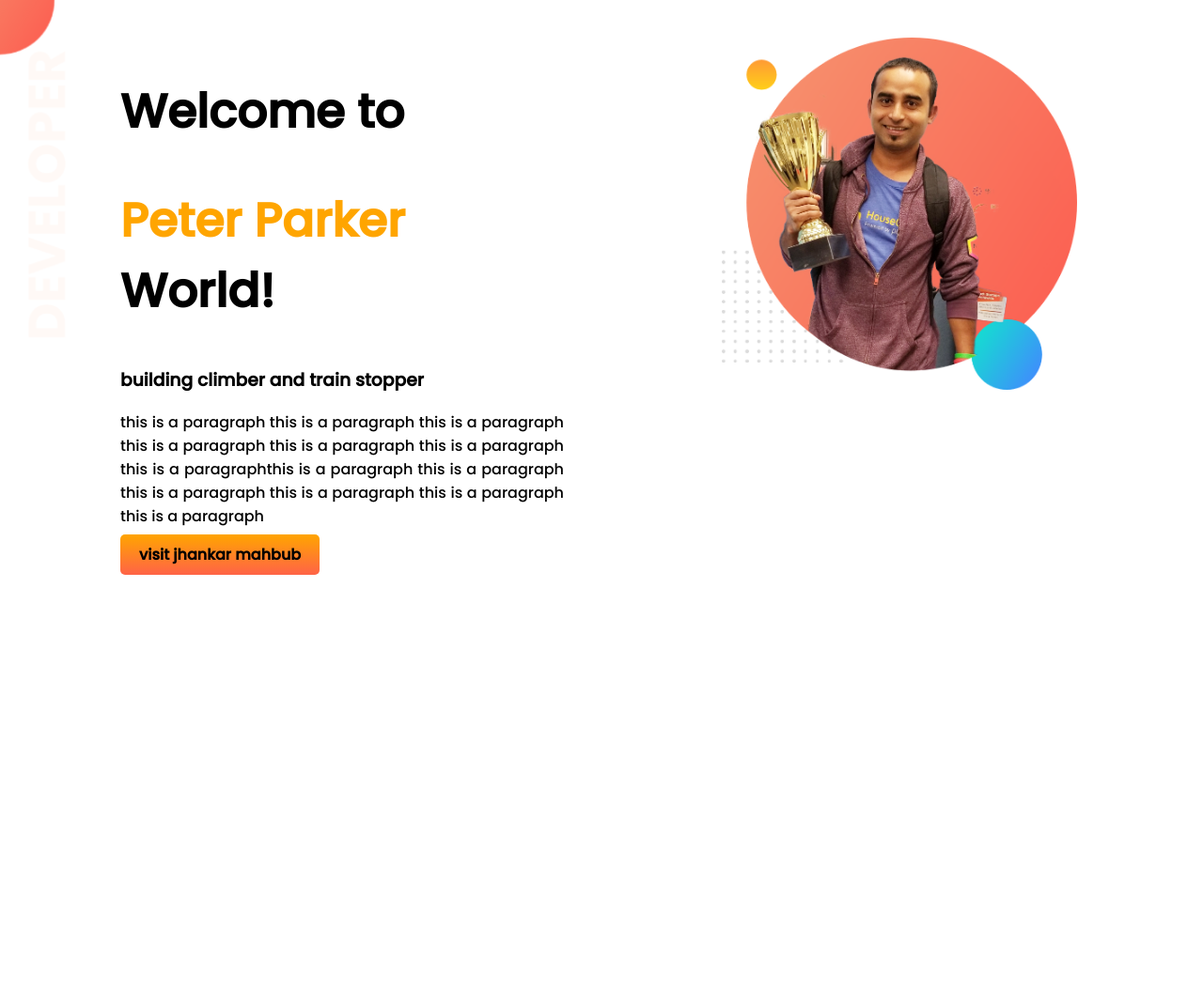
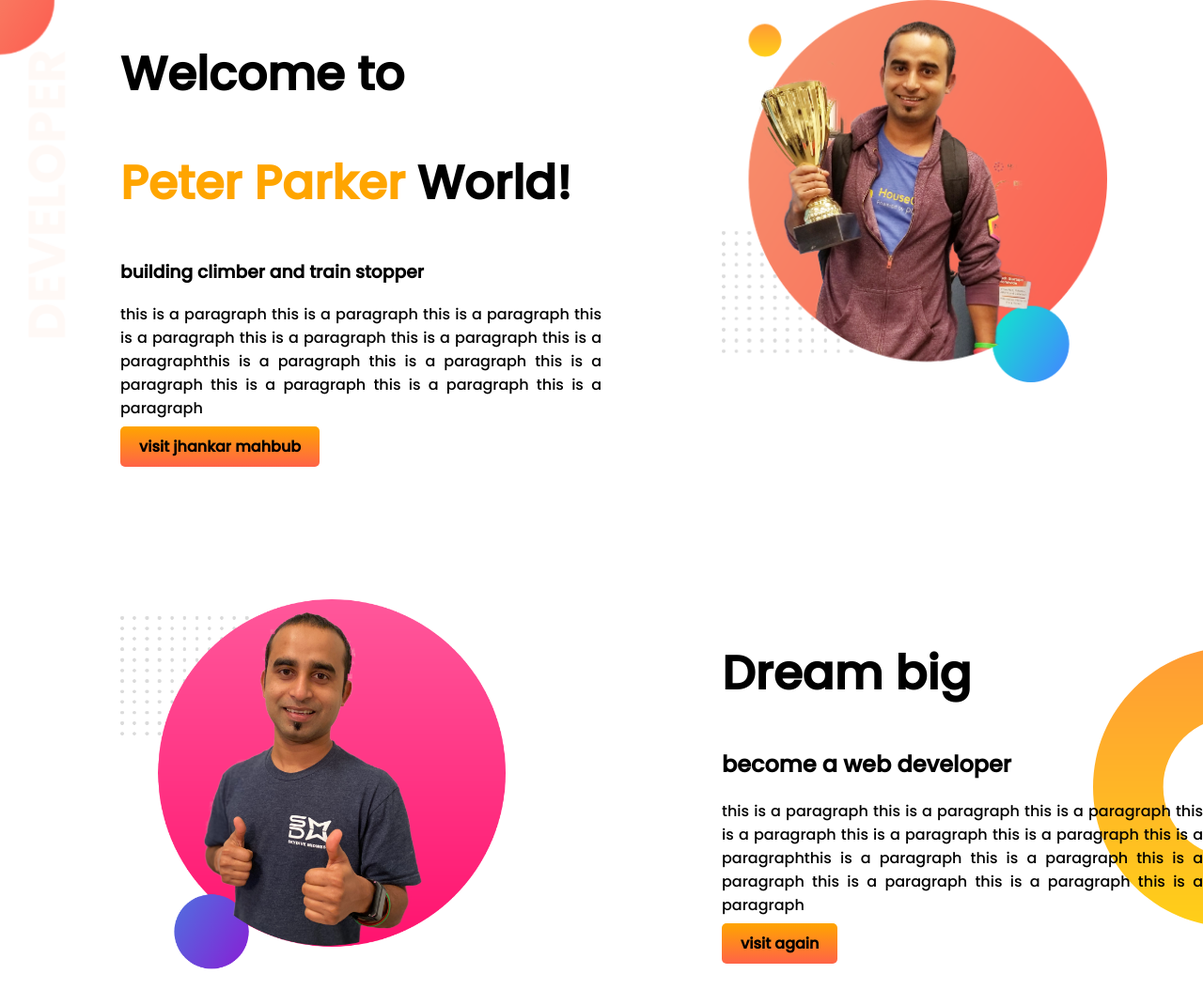
Before and after one commit to sifatuddin/developer-portfolio, a plain HTML site: page index.html in a window 1280 px wide. Shown: the whole page at 94% size. Before the commit the page ends 800 px from the top, so only its background shows below. Drawn offline with Linux system fonts and the light colour scheme.

Commit message:
dream added

```diff
--- a/index.html
+++ b/index.html
@@ -25,6 +25,17 @@
         </div>
     </section>
 
+    <section class="dream-big">
+        <div class="half-width">
+            <img src="images/jhankar2.png" alt="">
+        </div>
+        <div class="half-width">
+            <h1> Dream big </h1>
+            <h2> become a web developer</h2>
+            <p> this is a paragraph this is a paragraph this is a paragraph this is a paragraph this is a paragraph this is a paragraph this is a paragraphthis is a paragraph this is a paragraph this is a paragraph this is a paragraph this is a paragraph this is a paragraph </p>
+            <a target="_blank" class="link-button" href="https://www.jhankarmahbub.com/"> visit again </a>
+        </div>
+    </section>
 
 </body>
 </html>
--- a/style.css
+++ b/style.css
@@ -10,13 +10,14 @@ h1{
 }
 section{
     display: flex;
+    margin-bottom: 150px;
 }
 p{
     text-align: justify;
 }
 .half-width{
     width: 50%;
-    padding: 40px;
+    padding: 20s    px;
     padding-left: 10%;
 }
 .half-width img{
@@ -34,3 +35,9 @@ p{
     background: url(images/top-banner.png);
     background-repeat: no-repeat;
 }
+.dream-big{
+    background-image: url(images/dream-bg.png);
+    background-repeat: no-repeat ;
+    background-position: right;
+
+}
```
